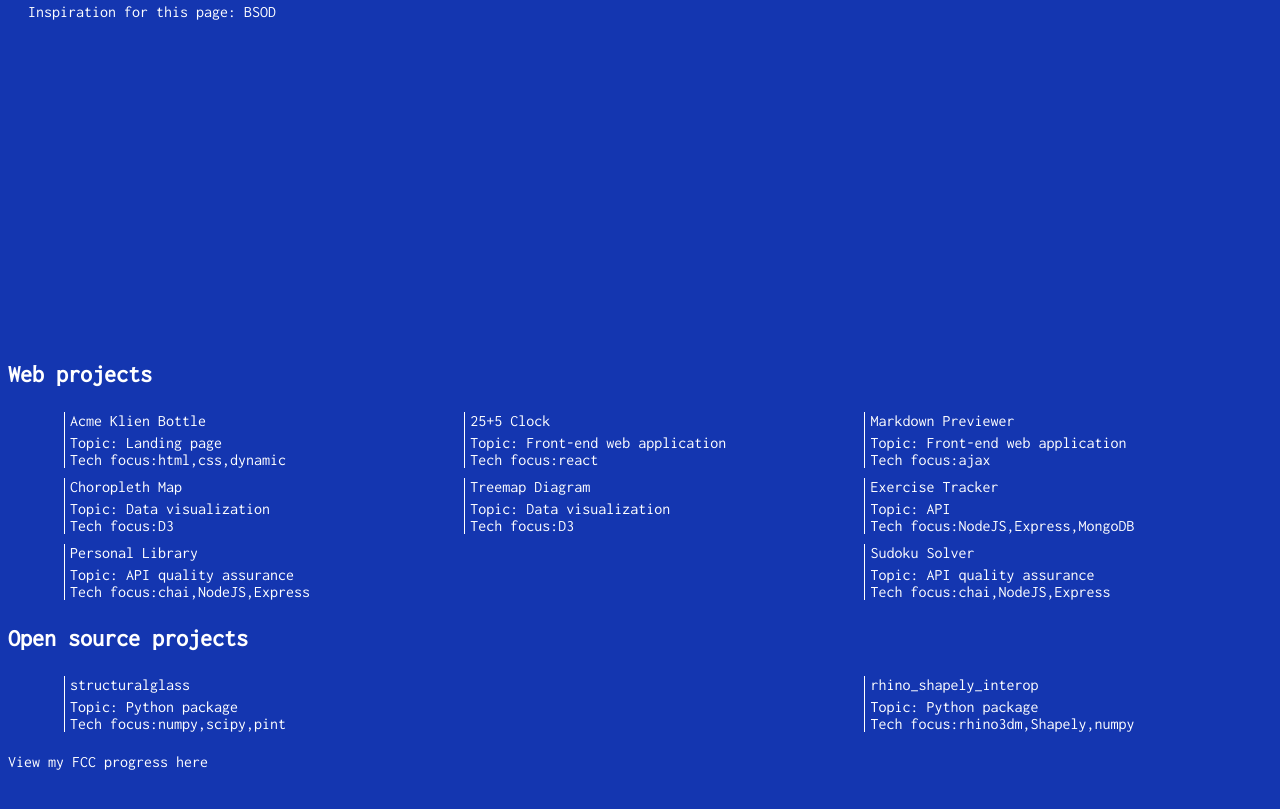
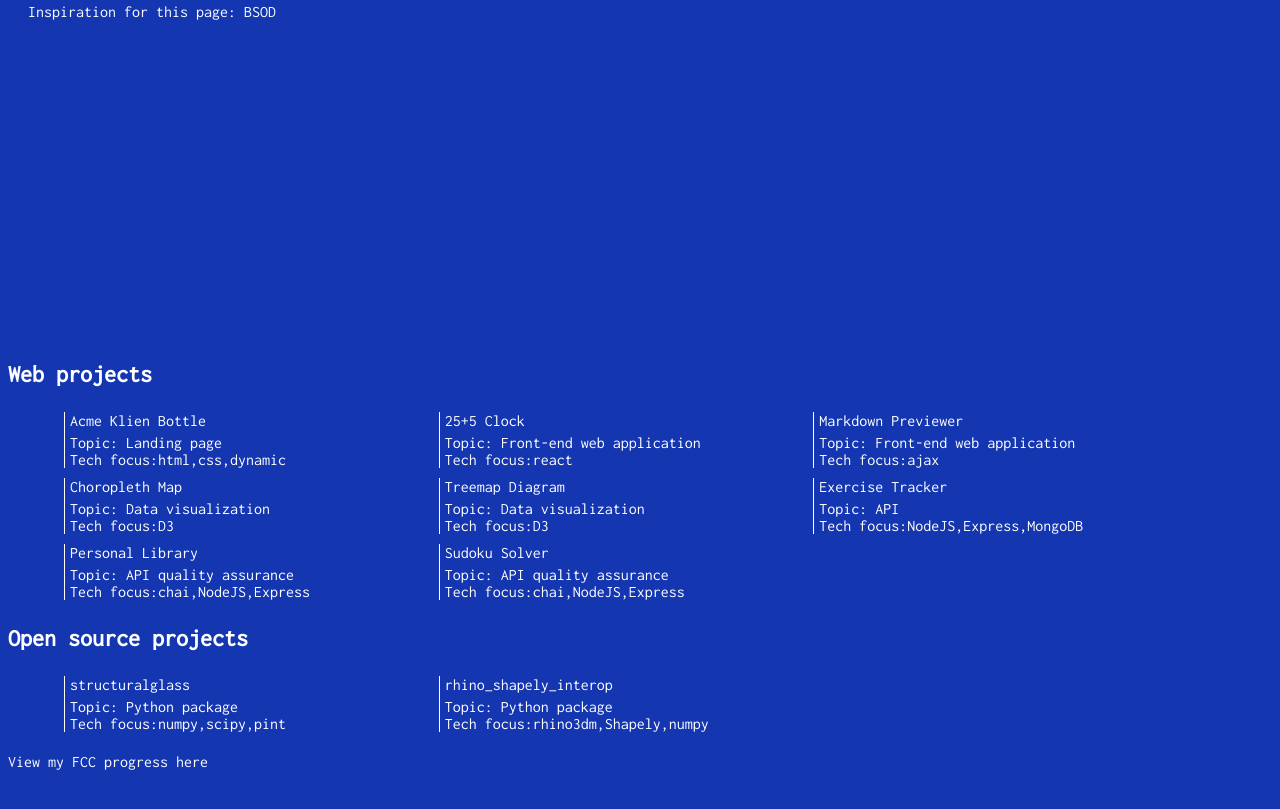
Before and after one commit to normanrichardson/normanrichardson.github.io, a plain HTML site: page views/index.html in a window 1280 px wide. Shown: the part 467-1276 px from the top of the page. Drawn offline with Linux system fonts and the light colour scheme.

Commit message:
Change project_containers flex options

```diff
--- a/public/style.css
+++ b/public/style.css
@@ -52,7 +52,7 @@ nav a:hover{
 
 #project_container{
   display: flex;
-  justify-content: space-between;
+  justify-content: start;
   align-items: center;
   flex-wrap: wrap;
   width: 90vw;
@@ -62,7 +62,7 @@ nav a:hover{
 }
 
 .project-tile{
-  width: 30%;
+  width: 32%;
   height: auto;
   border-left: solid 1px;
   border-color: white;
```
